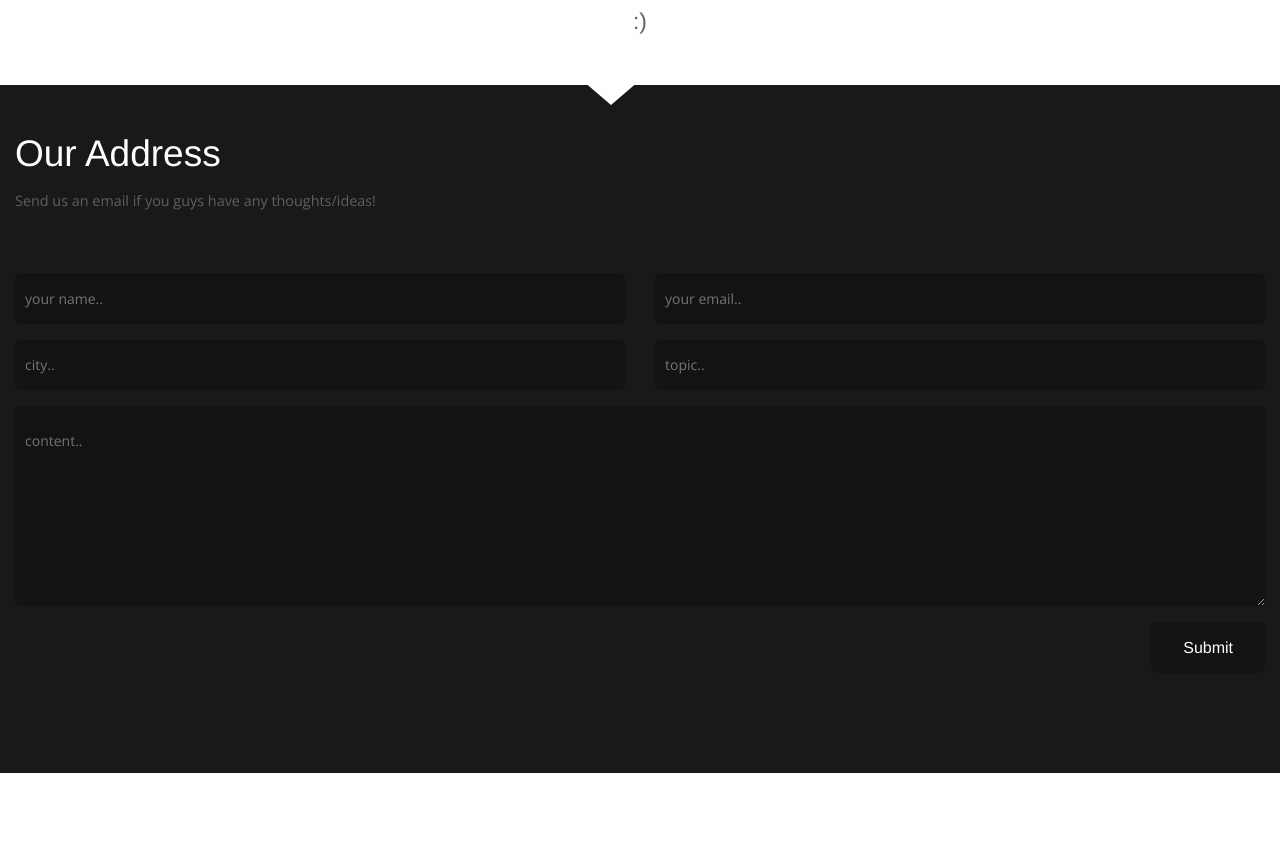
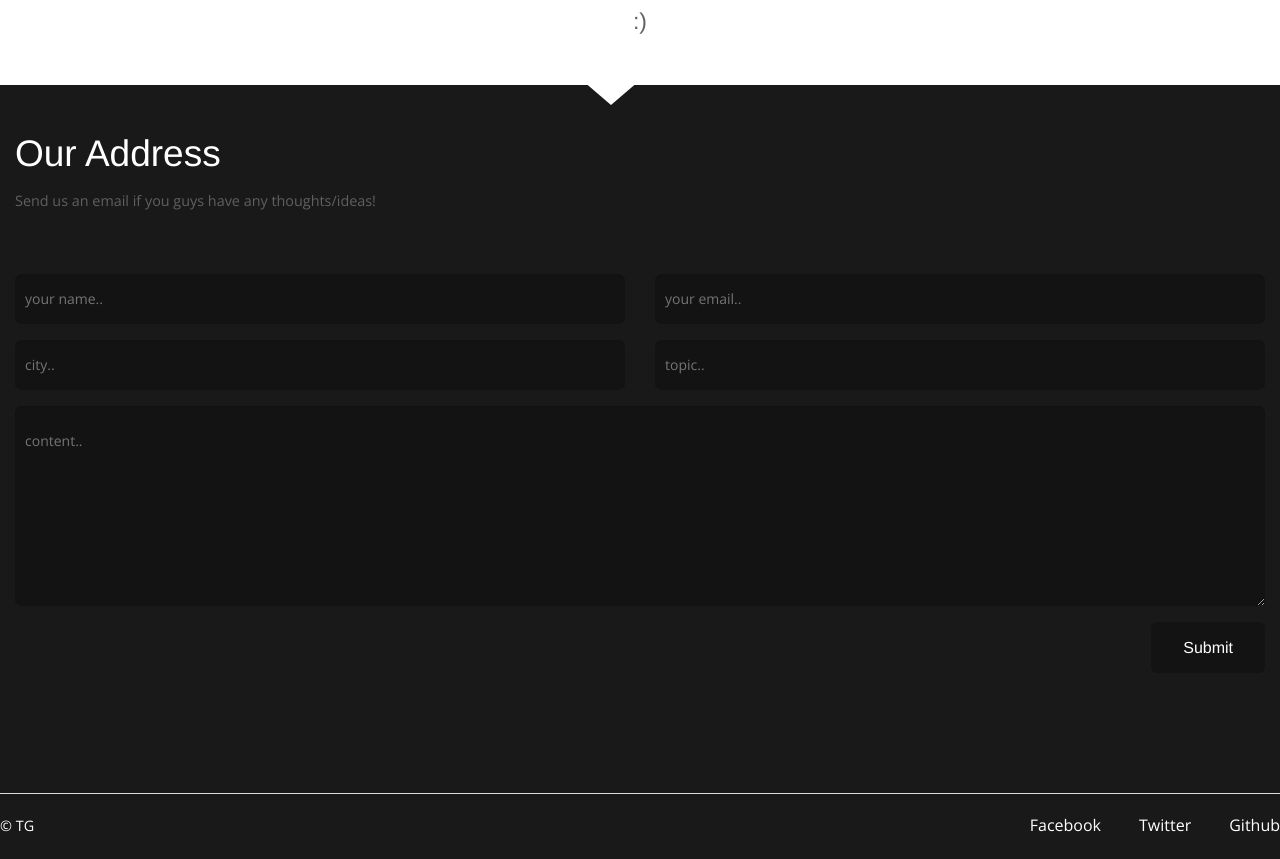
Before and after one commit to collinglass/bookAPI, a plain HTML site: page app/index.html in a window 1280 px wide. Shown: the part 2588-3447 px from the top of the page. Before the commit the page ends 3361 px from the top, so only its background shows below. Drawn offline with nearby package versions, Linux system fonts and the light colour scheme.

Commit message:
Added footer to homepage

```diff
--- a/app/index.html
+++ b/app/index.html
@@ -149,6 +149,23 @@
                         <em></em>
                     </div>
                 </form>
+                <footer class="row">
+                    <div class="large-12 columns">
+                    <hr />
+                        <div class="row">
+                            <div class="large-6 columns">
+                                <p>© TG</p>
+                            </div>
+                            <div class="large-6 columns">
+                                <ul class="inline-list right">
+                                    <li><a href="#">Facebook</a></li>
+                                    <li><a href="#">Twitter</a></li>
+                                    <li><a href="https://github.com/collinglass/bookAPI">Github</a></li>
+                                </ul>
+                            </div>
+                        </div>
+                    </div>
+                </footer>
             </div>
         </section>
         <script src="js/vendor/jquery.js"></script>
```
Also changed, not shown: 1 other file.
